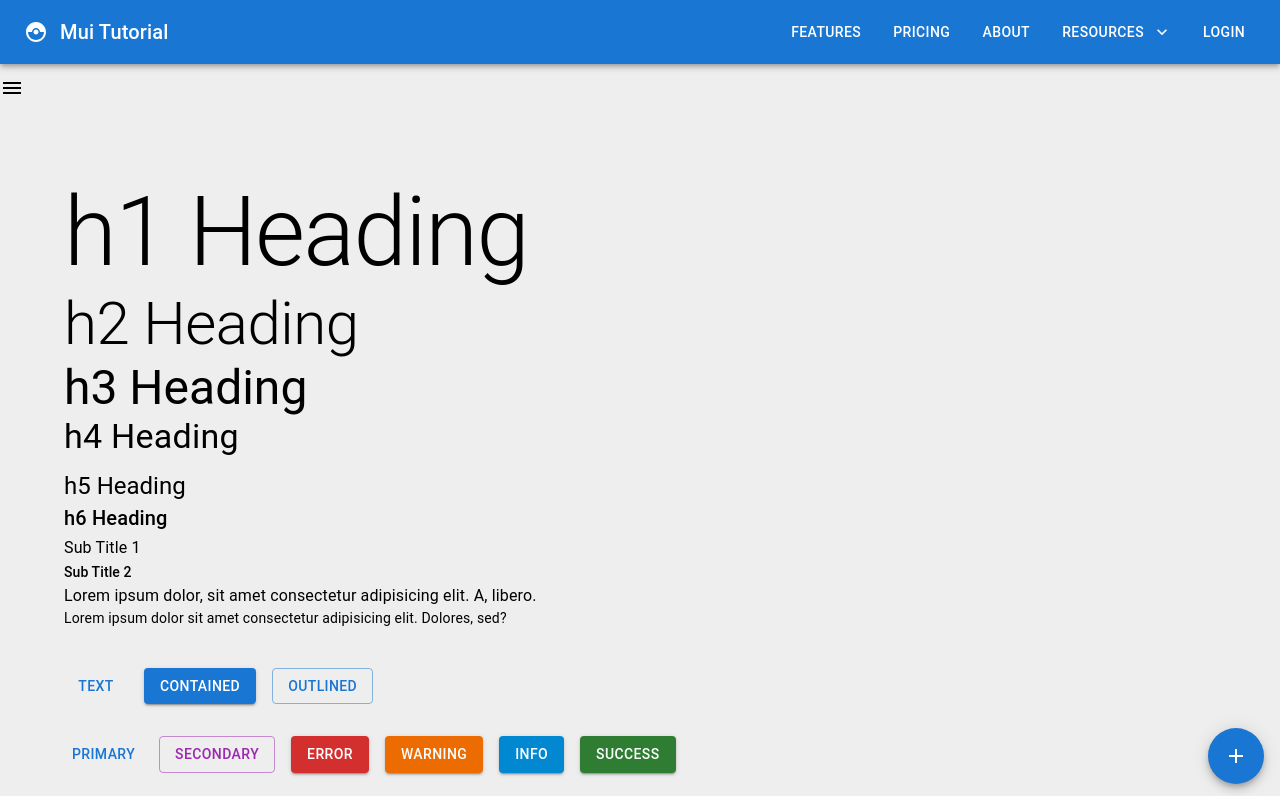
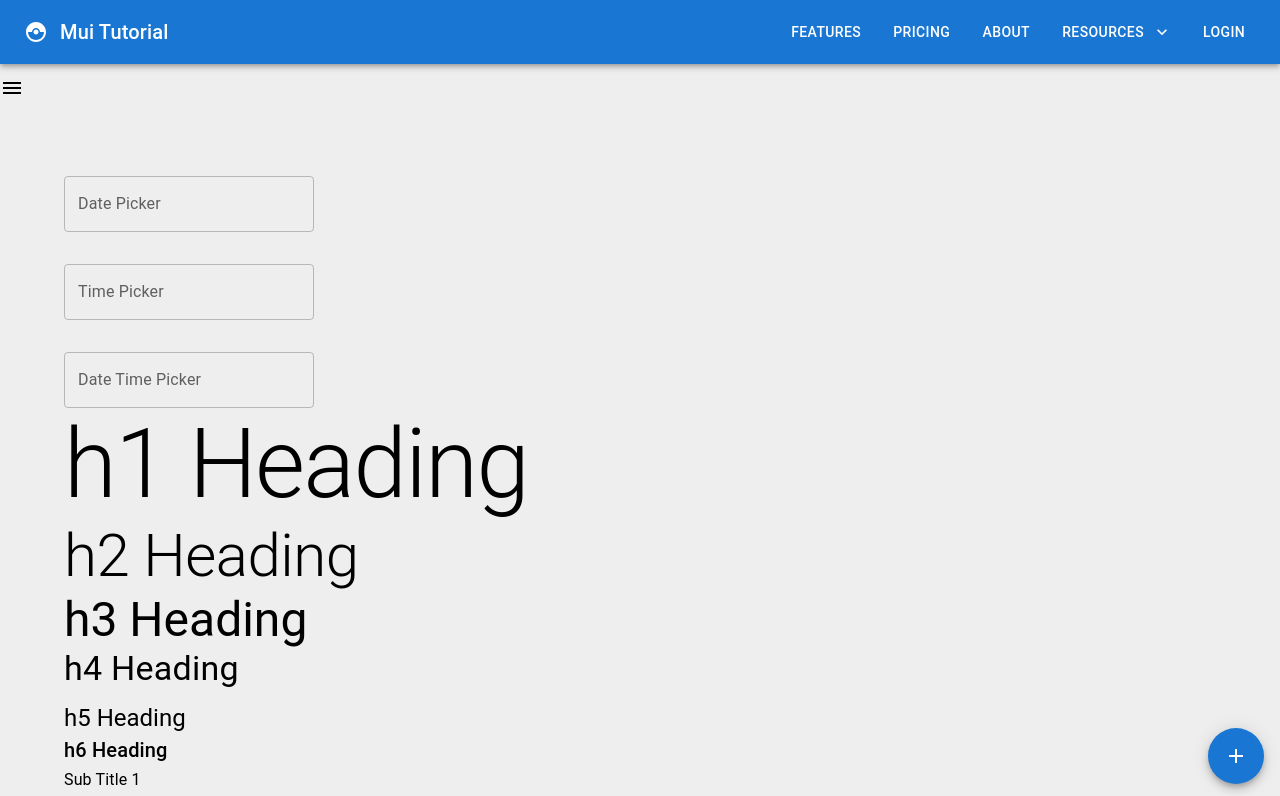
Before and after one commit to ralphsulit/material-ui-tutorial, a React (Create React App) app: page / in a window 1280 px wide. Shown: the top 796 px of the page. Built offline with nearby package versions, Linux system fonts and the light colour scheme.

Commit message:
feat: added MuiPicker component (Date and Time Picker Component)

```diff
--- a/src/App.tsx
+++ b/src/App.tsx
@@ -1,6 +1,9 @@
 import './App.css';
 
 import { Stack } from '@mui/material';
+
+import { AdapterDateFns } from '@mui/x-date-pickers/AdapterDateFns'
+import { LocalizationProvider } from '@mui/x-date-pickers';
 
 import { MuiTypography } from './components/MuiTypography';
 import { MuiButton } from './components/MuiButton';
@@ -33,6 +36,7 @@ import { MuiDialog } from './components/MuiDialog';
 import { MuiProgress } from './components/MuiProgress';
 import { MuiSkeleton } from './components/MuiSkeleton';
 import { MuiLoadingButton } from './components/MuiLoadingButton';
+import { MuiPicker } from './components/MuiPicker';
 
 function App() {
   return (
@@ -41,7 +45,13 @@ function App() {
       <MuiNavbar />
       <MuiDrawer />
 
+
       <Stack p={8}>
+        {/* Date Picker */}
+        <LocalizationProvider dateAdapter={AdapterDateFns}>
+          <MuiPicker />
+        </LocalizationProvider>
+
         {/* Typography */}
         <MuiTypography />
 
@@ -128,6 +138,7 @@ function App() {
 
         {/* Loading Button Component */}
         <MuiLoadingButton />
+
       </Stack>
     </div>
   );
--- /dev/null
+++ b/src/components/MuiPicker.tsx
@@ -0,0 +1,38 @@
+import { useState } from 'react';
+
+import { Stack  } from '@mui/material';
+import { DatePicker, TimePicker, DateTimePicker  } from '@mui/x-date-pickers';
+
+export const MuiPicker = () => {
+  const [selectedDate, setSelectedDate] = useState<Date | null>(null);
+  const [selectedTime, setSelectedTime] = useState<Date | null>(null)
+  const [selectedDateTime, setSelectedDateTime] = useState<Date | null>(null)
+
+  return (
+    <Stack spacing={4} sx={{ width: '250px' }}>
+      <DatePicker
+        label='Date Picker'
+        value={selectedDate}
+        onChange={newValue => {
+          setSelectedDate(newValue)
+        }}
+      />
+
+      <TimePicker
+        label='Time Picker'
+        value={selectedTime}
+        onChange={newValue => {
+          setSelectedTime(newValue)
+        }}
+      />
+
+      <DateTimePicker
+        label='Date Time Picker'
+        value={selectedDateTime}
+        onChange={newValue => {
+          setSelectedDateTime(newValue)
+        }}
+      />
+    </Stack>
+  )
+}
```
